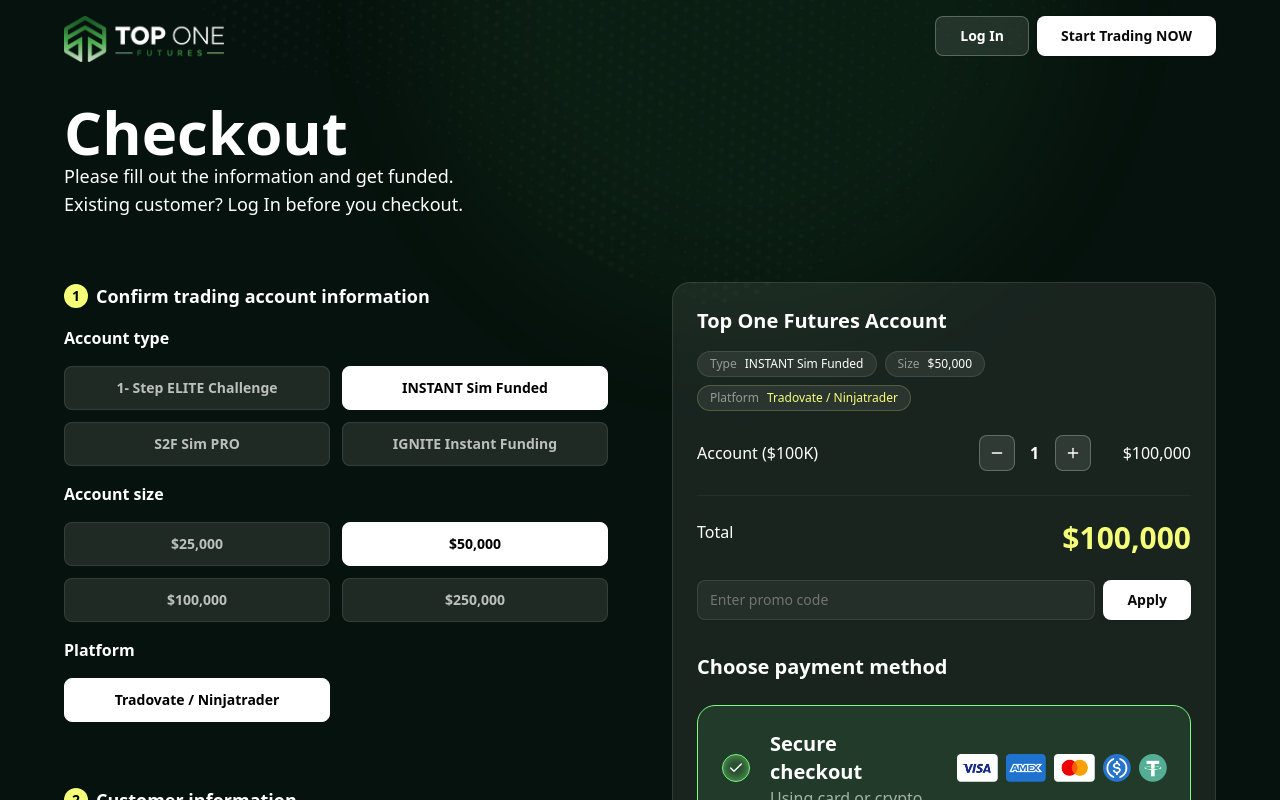
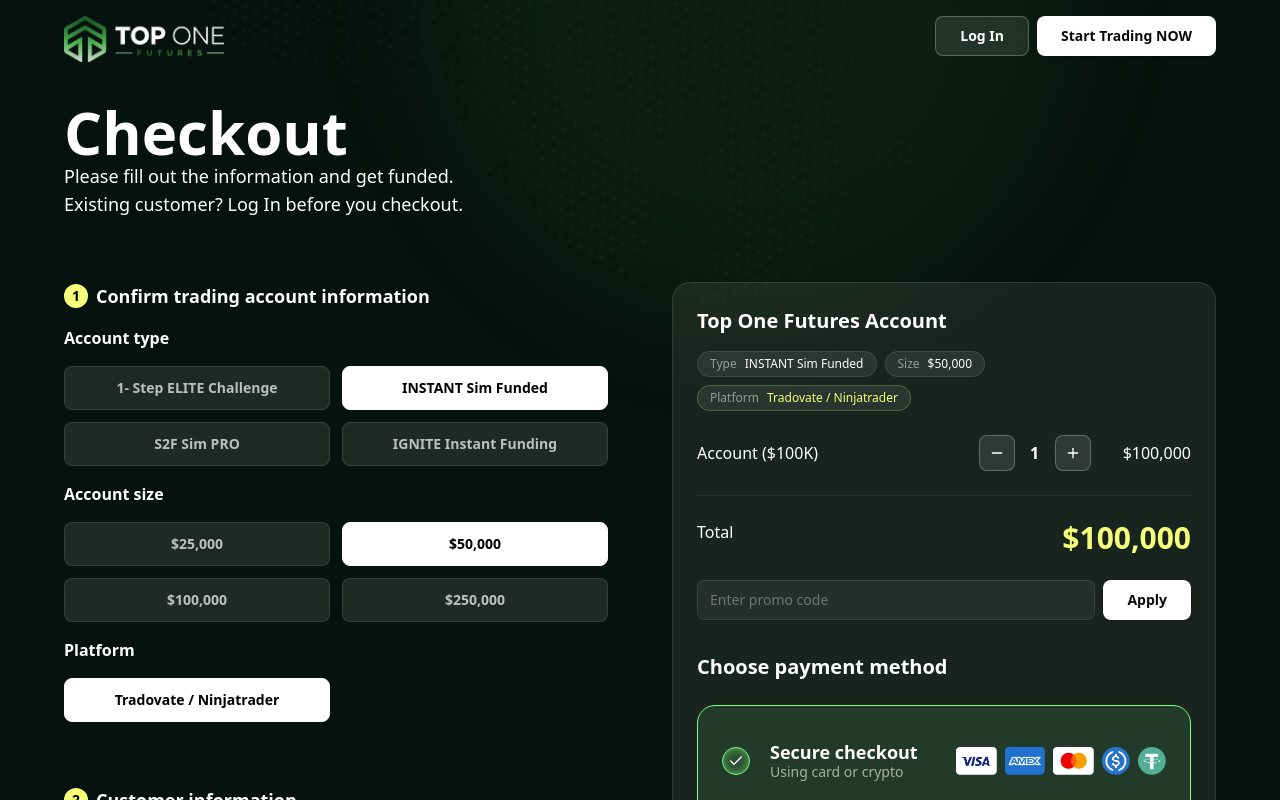
Before and after one commit to Innovatio-dev/tof-checkout, a Next.js app: page / in a window 1280 px wide. Shown: the top 800 px of the page. Built offline with nearby package versions, Linux system fonts and the light colour scheme.

Commit message:
Adjust payment radio item typography: reduce title size from xl to lg, decrease subtitle size from md to sm, and move leading-none to individual text elements

```diff
--- a/components/custom/payment-radio-item.tsx
+++ b/components/custom/payment-radio-item.tsx
@@ -75,9 +75,9 @@
             <Check className="payment-check h-4 w-4 text-white opacity-0" />
           </div>
 
-          <div className="flex flex-col gap-1 leading-none">
-            <div className="text-xl font-semibold text-white">{title}</div>
-            {subtitle ? <div className="text-md text-white/60">{subtitle}</div> : null}
+          <div className="flex flex-col gap-1">
+            <div className="text-lg font-semibold text-white leading-none">{title}</div>
+            {subtitle ? <div className="text-sm text-white/60 leading-none">{subtitle}</div> : null}
           </div>
         </div>
 
```
